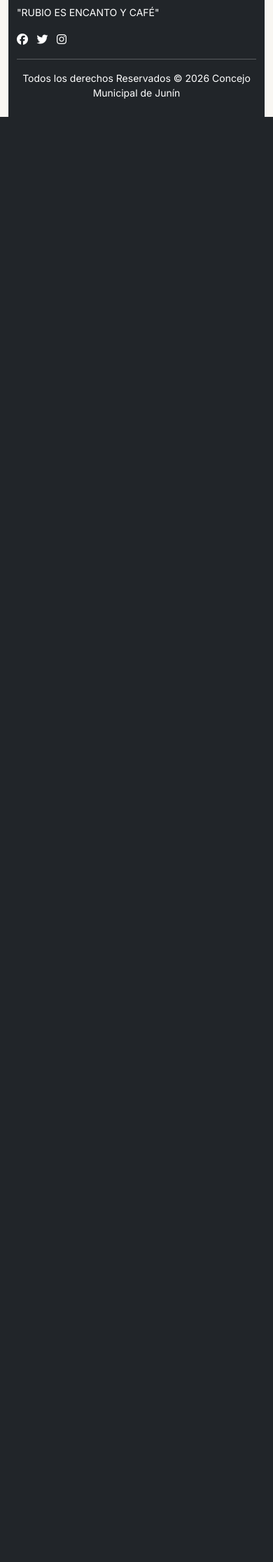
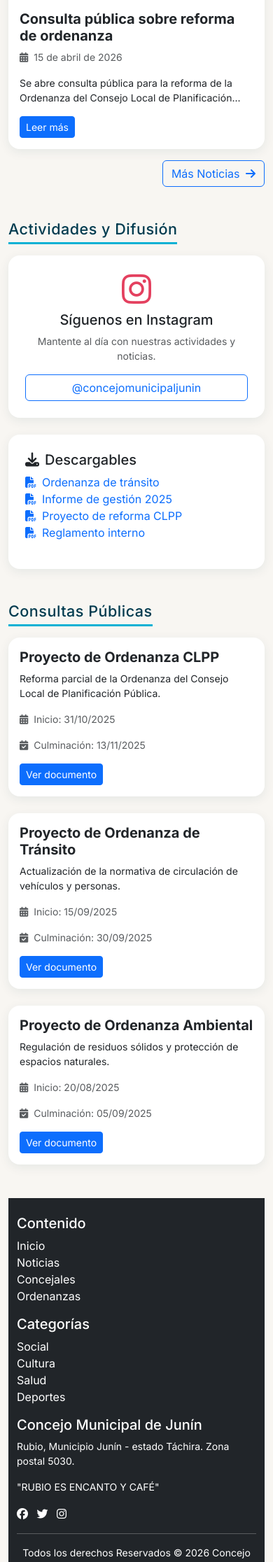
Before and after one commit to Ly239/municipal-consejoj, a Django app: page / in a window 390 px wide. Shown: the part 1676-3908 px from the top of the page at 70% size. Before the commit the page ends 1843 px from the top, so only its background shows below. Run offline with Django 3.2, Linux system fonts and the light colour scheme; data that the repository does not hold is empty; some libraries are stand-ins or nearby versions.

Commit message:
Añadido sección documentos estáticos. (configuración home)

```diff
--- a/templates/core/home.html
+++ b/templates/core/home.html
@@ -28,7 +28,6 @@
                         <p>{{ news.description|truncatechars:120 }}</p>
                         <span class="btn-hero">Leer más <i class="fas fa-arrow-right ms-2"></i></span>
                     </div>
-                    <!-- Usar src directo (sin static) para URLs externas -->
                     <img src="{{ news.image }}" class="slide-img" alt="{{ news.title }}">
                 </div>
             </a>
@@ -45,86 +44,147 @@
 </div>
 
 <!-- ============================================ -->
-<!-- 2. CONTENIDO PRINCIPAL (GRID 3 COLUMNAS)    -->
+<!-- 2. LO ÚLTIMO (Noticias destacadas)           -->
 <!-- ============================================ -->
-<div class="row g-4">
+<div class="row mt-5">
+    <div class="col-12">
+        <h4 class="section-title mb-3">Lo Último en el Concejo</h4>
 
-    <!-- COLUMNA IZQUIERDA: Documentos Destacados (Dinámico) -->
-    <div class="col-lg-3 col-md-6">
-        <h4 class="section-title mb-3">Documentos <i class="fas fa-chevron-right ms-2" style="font-size: 0.8rem;"></i></h4>
+        <div class="row g-4">
+            <!-- Noticia 1 -->
+            <div class="col-md-4">
+                <div class="card card-concejo h-100">
+                    <img src="{% static 'core/img/noticia1.jpg' %}" class="card-img-top" alt="Noticia 1" style="height: 200px; object-fit: cover;">
+                    <div class="card-body">
+                        <h5 class="card-title fw-bold">Concejo Municipal impulsa jornada de bienestar animal</h5>
+                        <p class="text-muted small"><i class="fas fa-calendar-alt me-1"></i> 27 de abril de 2026</p>
+                        <p class="card-text small">El Concejo Municipal realizó una jornada de atención para mascotas en la plaza Bolívar...</p>
+                        <a href="{% url 'news_detail' 1 %}" class="btn btn-primary btn-sm">Leer más</a>
+                    </div>
+                </div>
+            </div>
 
-        {% for doc in documentos_destacados %}
-        <div class="card card-concejo p-3 mb-3">
-            <div class="bg-light rounded-3 d-flex align-items-center justify-content-center mb-2" style="height: 150px;">
-                <i class="fas fa-file-pdf fa-4x" style="color: var(--color-dark-blue);"></i>
+            <!-- Noticia 2 -->
+            <div class="col-md-4">
+                <div class="card card-concejo h-100">
+                    <img src="{% static 'core/img/noticia2.jpg' %}" class="card-img-top" alt="Noticia 2" style="height: 200px; object-fit: cover;">
+                    <div class="card-body">
+                        <h5 class="card-title fw-bold">Llamado a concurso abierto N° 007-2026</h5>
+                        <p class="text-muted small"><i class="fas fa-calendar-alt me-1"></i> 20 de abril de 2026</p>
+                        <p class="card-text small">El Concejo Municipal invita a empresas a participar en el concurso para servicios de mantenimiento...</p>
+                        <a href="{% url 'news_detail' 2 %}" class="btn btn-primary btn-sm">Leer más</a>
+                    </div>
+                </div>
             </div>
-            <div class="text-center">
-                <h6 class="fw-bold mb-0">{{ doc.document_type.name }} N° {{ doc.number }}</h6>
-                <small class="text-muted">Gaceta {{ doc.gazette.year }}</small>
+
+            <!-- Noticia 3 -->
+            <div class="col-md-4">
+                <div class="card card-concejo h-100">
+                    <img src="{% static 'core/img/noticia3.jpg' %}" class="card-img-top" alt="Noticia 3" style="height: 200px; object-fit: cover;">
+                    <div class="card-body">
+                        <h5 class="card-title fw-bold">Consulta pública sobre reforma de ordenanza</h5>
+                        <p class="text-muted small"><i class="fas fa-calendar-alt me-1"></i> 15 de abril de 2026</p>
+                        <p class="card-text small">Se abre consulta pública para la reforma de la Ordenanza del Consejo Local de Planificación...</p>
+                        <a href="{% url 'news_detail' 3 %}" class="btn btn-primary btn-sm">Leer más</a>
+                    </div>
+                </div>
             </div>
         </div>
-        {% empty %}
-        <div class="card card-concejo p-3 mb-3 text-center p-4">
-            <div class="text-muted">
-                <small>No hay documentos registrados.</small>
+
+        <div class="text-end mt-3">
+            <a href="{% url 'home' %}#heroCarousel" class="btn btn-outline-primary">
+                Más Noticias <i class="fas fa-arrow-right ms-1"></i>
+            </a>
+        </div>
+    </div>
+</div>
+
+<!-- ============================================ -->
+<!-- 3. ACTIVIDADES Y DIFUSIÓN                   -->
+<!-- ============================================ -->
+<div id="documents" class="row mt-5">
+    <div class="col-12">
+        <h4 class="section-title mb-3">Actividades y Difusión</h4>
+
+        <div class="row g-4">
+            <!-- Instagram -->
+            <div class="col-md-6">
+                <div class="card card-concejo p-4 text-center">
+                    <i class="fab fa-instagram fa-3x" style="color: #E4405F;"></i>
+                    <h5 class="mt-2">Síguenos en Instagram</h5>
+                    <p class="text-muted small">Mantente al día con nuestras actividades y noticias.</p>
+                    <a href="#" class="btn btn-outline-primary">@concejomunicipaljunin</a>
+                </div>
             </div>
-        </div>
-        {% endfor %}
 
-        <a href="{% url 'documents:document_list' %}" class="btn btn-light w-100 rounded-pill shadow-sm border">Ver Más</a>
-    </div>
-
-    <!-- COLUMNA CENTRAL: Búsquedas Recientes -->
-    <div class="col-lg-4 col-md-6">
-        <h4 class="section-title mb-3">Búsquedas Recientes</h4>
-
-        <div class="mb-4">
-            <a href="{% url 'documents:document_list' %}?q=extraordinaria" class="text-decoration-none"><span class="search-pill"><i class="fas fa-search"></i> Gaceta extraordinaria</span></a>
-            <a href="{% url 'documents:document_list' %}?q=Acuerdos" class="text-decoration-none"><span class="search-pill"><i class="fas fa-search"></i> Acuerdos 2026</span></a>
-            <a href="{% url 'documents:document_list' %}?q=Presupuesto" class="text-decoration-none"><span class="search-pill"><i class="fas fa-search"></i> Presupuesto participativo</span></a>
-            <a href="{% url 'documents:document_list' %}?q=Ordenanza" class="text-decoration-none"><span class="search-pill"><i class="fas fa-search"></i> Ordenanzas municipales</span></a>
-            <a href="{% url 'documents:document_list' %}?q=Decretos" class="text-decoration-none"><span class="search-pill"><i class="fas fa-search"></i> Decretos alcaldía</span></a>
-        </div>
-
-        <!-- Avatar de usuarios (o concejales destacados) -->
-        <div class="d-flex align-items-center gap-3 mt-3">
-            <div class="position-relative">
-                <div class="rounded-circle bg-white shadow-sm d-flex align-items-center justify-content-center" style="width: 60px; height: 60px; border: 3px solid var(--color-light-blue);">
-                    <i class="fas fa-user-tie fa-2x" style="color: var(--color-dark-blue);"></i>
-                </div>
-                <span class="position-absolute top-0 start-100 translate-middle badge rounded-pill border border-white" style="background: var(--color-light-blue);">✓</span>
-            </div>
-            <div class="position-relative">
-                <div class="rounded-circle bg-white shadow-sm d-flex align-items-center justify-content-center" style="width: 60px; height: 60px; border: 3px solid var(--color-dark-blue);">
-                    <i class="fas fa-user-tie fa-2x" style="color: var(--color-dark-blue);"></i>
+            <!-- Descargables -->
+            <div class="col-md-6">
+                <div class="card card-concejo p-4">
+                    <h5><i class="fas fa-download me-2"></i>Descargables</h5>
+                    <ul class="list-unstyled">
+                        <li><a href="#" class="text-decoration-none"><i class="fas fa-file-pdf me-2"></i>Ordenanza de tránsito</a></li>
+                        <li><a href="#" class="text-decoration-none"><i class="fas fa-file-pdf me-2"></i>Informe de gestión 2025</a></li>
+                        <li><a href="#" class="text-decoration-none"><i class="fas fa-file-pdf me-2"></i>Proyecto de reforma CLPP</a></li>
+                        <li><a href="#" class="text-decoration-none"><i class="fas fa-file-pdf me-2"></i>Reglamento interno</a></li>
+                    </ul>
                 </div>
             </div>
         </div>
     </div>
+</div>
 
-    <!-- COLUMNA DERECHA: Gacetas Recientes (Dinámico) -->
-    <div class="col-lg-5">
-        <h4 class="section-title mb-3">Últimas Gacetas</h4>
+<!-- ============================================ -->
+<!-- 4. CONSULTAS PÚBLICAS                       -->
+<!-- ============================================ -->
+<div class="row mt-5">
+    <div class="col-12">
+        <h4 class="section-title mb-3">Consultas Públicas</h4>
 
-        {% for gazette in ultimas_gacetas %}
-        <div class="card card-concejo mb-3 p-3 d-flex flex-row align-items-center gap-3">
-            <div class="info-badge {% if forloop.counter == 2 %}dark{% endif %}">
-                {% if forloop.counter < 10 %}0{{ forloop.counter }}{% else %}{{ forloop.counter }}{% endif %}
+        <div class="row g-4">
+            <!-- Consulta 1 -->
+            <div class="col-md-4">
+                <div class="card card-concejo h-100">
+                    <div class="card-body">
+                        <h5 class="card-title fw-bold">Proyecto de Ordenanza CLPP</h5>
+                        <p class="card-text small">Reforma parcial de la Ordenanza del Consejo Local de Planificación Pública.</p>
+                        <p class="text-muted small"><i class="fas fa-calendar-alt me-1"></i> Inicio: 31/10/2025</p>
+                        <p class="text-muted small"><i class="fas fa-calendar-check me-1"></i> Culminación: 13/11/2025</p>
+                        <a href="#" class="btn btn-primary btn-sm">Ver documento</a>
+                    </div>
+                </div>
             </div>
-            <div>
-                <h6 class="fw-bold mb-0">Gaceta N° {{ gazette.number }}</h6>
-                <small class="text-muted">Año: {{ gazette.year }} · {{ gazette.documents.count }} docs</small>
+
+            <!-- Consulta 2 -->
+            <div class="col-md-4">
+                <div class="card card-concejo h-100">
+                    <div class="card-body">
+                        <h5 class="card-title fw-bold">Proyecto de Ordenanza de Tránsito</h5>
+                        <p class="card-text small">Actualización de la normativa de circulación de vehículos y personas.</p>
+                        <p class="text-muted small"><i class="fas fa-calendar-alt me-1"></i> Inicio: 15/09/2025</p>
+                        <p class="text-muted small"><i class="fas fa-calendar-check me-1"></i> Culminación: 30/09/2025</p>
+                        <a href="#" class="btn btn-primary btn-sm">Ver documento</a>
+                    </div>
+                </div>
+            </div>
+
+            <!-- Consulta 3 -->
+            <div class="col-md-4">
+                <div class="card card-concejo h-100">
+                    <div class="card-body">
+                        <h5 class="card-title fw-bold">Proyecto de Ordenanza Ambiental</h5>
+                        <p class="card-text small">Regulación de residuos sólidos y protección de espacios naturales.</p>
+                        <p class="text-muted small"><i class="fas fa-calendar-alt me-1"></i> Inicio: 20/08/2025</p>
+                        <p class="text-muted small"><i class="fas fa-calendar-check me-1"></i> Culminación: 05/09/2025</p>
+                        <a href="#" class="btn btn-primary btn-sm">Ver documento</a>
+                    </div>
+                </div>
             </div>
         </div>
-        {% empty %}
-        <div class="card card-concejo mb-3 p-3 text-center">
-            <small class="text-muted">No hay gacetas registradas aún.</small>
-        </div>
-        {% endfor %}
     </div>
-
 </div>
 
-<!-- INCLUIMOS EL FOOTER-->
+<!-- ============================================ -->
+<!-- FOOTER                                      -->
+<!-- ============================================ -->
 {% include 'core/includes/_footer.html' %}
 {% endblock %}
--- a/templates/core/includes/_navbar_public.html
+++ b/templates/core/includes/_navbar_public.html
@@ -51,7 +51,7 @@
                 <li class="nav-item"><a class="nav-link active" href="{% url 'home' %}" style="color: #003B4F; font-weight: 500;">Inicio</a></li>
                 <li class="nav-item"><a class="nav-link" href="{% url 'home' %}#heroCarousel" style="color: #003B4F; font-weight: 500;">Noticias</a></li>
                 <li class="nav-item"><a class="nav-link" href="{% url 'councilors' %}" style="color: #003B4F; font-weight: 500;">Concejales</a></li>
-                <li class="nav-item"><a class="nav-link" href="#" style="color: #003B4F; font-weight: 500;">Documentos</a></li>
+                <li class="nav-item"><a class="nav-link" href="{% url 'home' %}#documents" style="color: #003B4F; font-weight: 500;">Documentos</a></li>
                 <li class="nav-item"><a class="nav-link" href="{% url 'about_us' %}" style="color: #003B4F; font-weight: 500;">Sobre Nosotros</a></li>
             </ul>
         </div>
```
